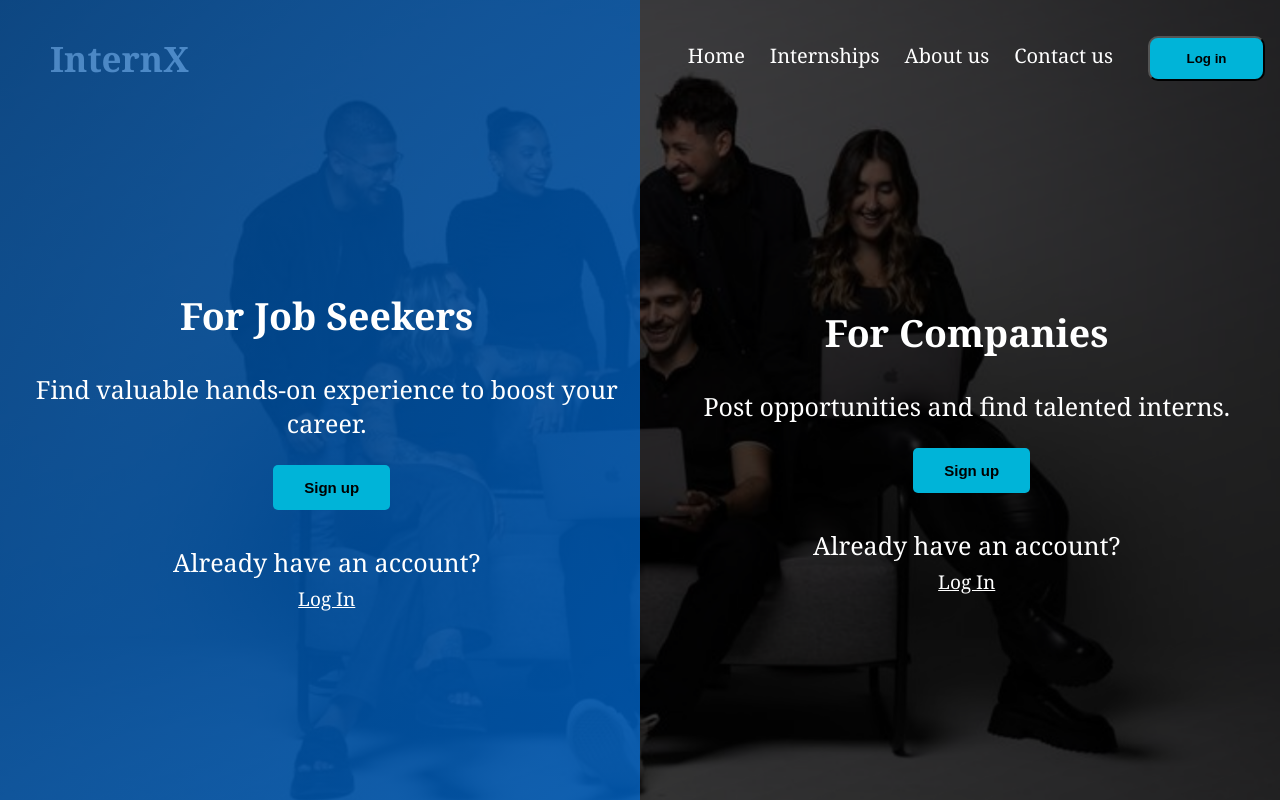
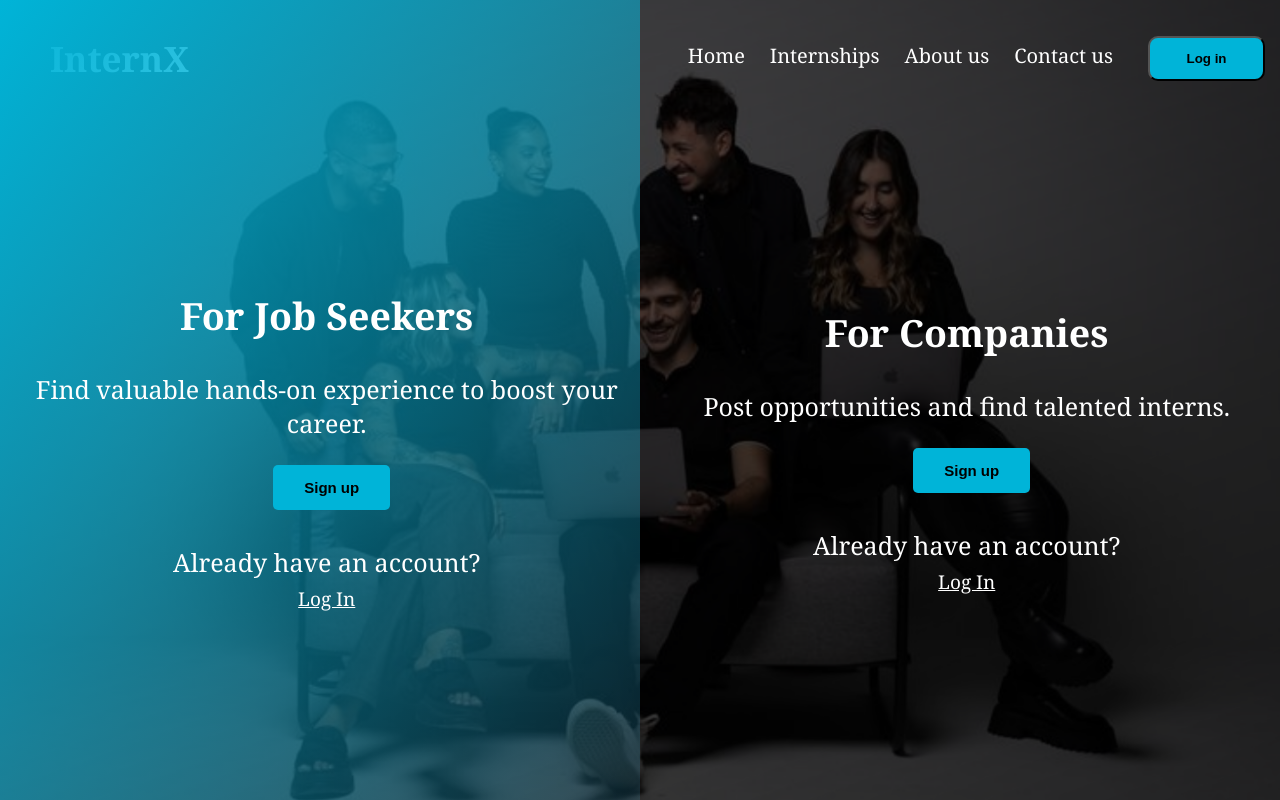
Before and after one commit to KushaRa/InternX_Front, a React (Create React App) app in the folder skillsync/: page /selectuser in a window 1280 px wide. Built offline with nearby package versions, Linux system fonts and the light colour scheme.

Commit message:
changed the background color

```diff
--- a/skillsync/src/Pages/selectUser/SelectUser.css
+++ b/skillsync/src/Pages/selectUser/SelectUser.css
@@ -59,7 +59,8 @@
   height: 100%;
   background: linear-gradient(
     to bottom right,
-    rgba(0, 82, 165, 0.7),
-    rgba(0, 115, 230, 0.7)
+    /* rgba(0, 82, 165, 0.7) */
+    #00B4D8,
+    rgba(57, 190, 247, 0.152)
   );
 }
```
